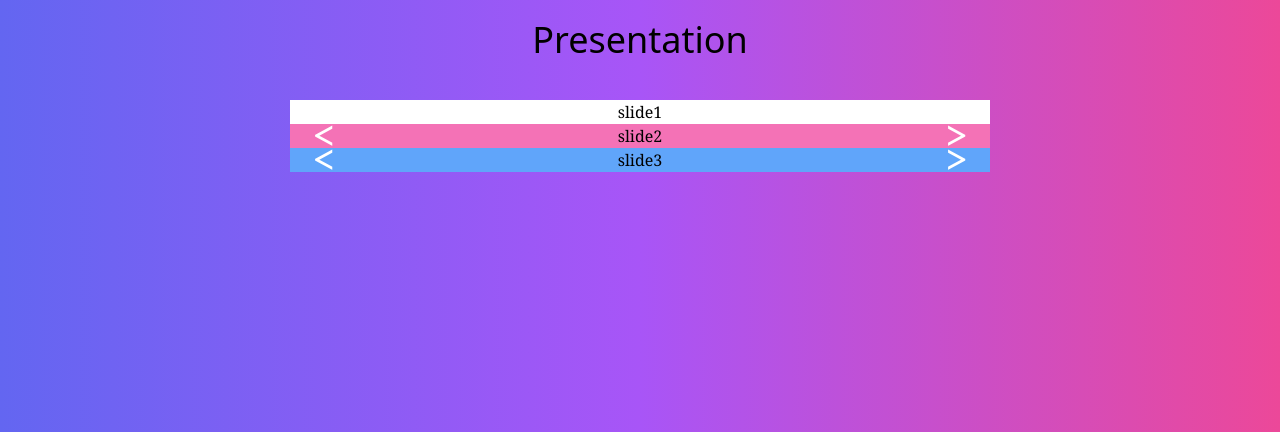
After one commit to pconner6/CS2340-g11-proj2, a Django app: page /presentation/ in a window 1280 px wide. The commit adds this page. Shown: the top 432 px of the page. Run offline with Django 5.2, Linux system fonts and the light colour scheme; some libraries are stand-ins or nearby versions.

Commit message:
basic template for presentation

```diff
--- a/app/static/app/output.css
+++ b/app/static/app/output.css
@@ -596,14 +596,67 @@ video {
   position: fixed;
 }
 
+.absolute {
+  position: absolute;
+}
+
+.relative {
+  position: relative;
+}
+
+.left-5 {
+  left: 1.25rem;
+}
+
+.right-5 {
+  right: 1.25rem;
+}
+
+.top-1\/2 {
+  top: 50%;
+}
+
+.mt-10 {
+  margin-top: 2.5rem;
+}
+
+.mt-5 {
+  margin-top: 1.25rem;
+}
+
 .flex {
   display: flex;
 }
 
-.border-spacing-3 {
-  --tw-border-spacing-x: 0.75rem;
-  --tw-border-spacing-y: 0.75rem;
-  border-spacing: var(--tw-border-spacing-x) var(--tw-border-spacing-y);
+.h-\[40vw\] {
+  height: 40vw;
+}
+
+.h-full {
+  height: 100%;
+}
+
+.w-\[80vw\] {
+  width: 80vw;
+}
+
+.w-full {
+  width: 100%;
+}
+
+.translate-y-\[-50\%\] {
+  --tw-translate-y: -50%;
+  transform: translate(var(--tw-translate-x), var(--tw-translate-y)) rotate(var(--tw-rotate)) skewX(var(--tw-skew-x)) skewY(var(--tw-skew-y)) scaleX(var(--tw-scale-x)) scaleY(var(--tw-scale-y));
+}
+
+.scale-\[2\] {
+  --tw-scale-x: 2;
+  --tw-scale-y: 2;
+  transform: translate(var(--tw-translate-x), var(--tw-translate-y)) rotate(var(--tw-rotate)) skewX(var(--tw-skew-x)) skewY(var(--tw-skew-y)) scaleX(var(--tw-scale-x)) scaleY(var(--tw-scale-y));
+}
+
+.flex-col {
+  flex-direction: column;
 }
 
 .flex-wrap {
@@ -618,9 +671,12 @@ video {
   align-items: center;
 }
 
-.gap-x-10 {
-  -moz-column-gap: 2.5rem;
-       column-gap: 2.5rem;
+.overflow-y-hidden {
+  overflow-y: hidden;
+}
+
+.rounded-full {
+  border-radius: 9999px;
 }
 
 .rounded-lg {
@@ -640,9 +696,33 @@ video {
   border-color: rgb(0 0 0 / var(--tw-border-opacity));
 }
 
+.bg-blue-400 {
+  --tw-bg-opacity: 1;
+  background-color: rgb(96 165 250 / var(--tw-bg-opacity));
+}
+
+.bg-green-900 {
+  --tw-bg-opacity: 1;
+  background-color: rgb(20 83 45 / var(--tw-bg-opacity));
+}
+
+.bg-pink-400 {
+  --tw-bg-opacity: 1;
+  background-color: rgb(244 114 182 / var(--tw-bg-opacity));
+}
+
 .bg-white {
   --tw-bg-opacity: 1;
   background-color: rgb(255 255 255 / var(--tw-bg-opacity));
+}
+
+.bg-slate-400 {
+  --tw-bg-opacity: 1;
+  background-color: rgb(148 163 184 / var(--tw-bg-opacity));
+}
+
+.bg-transparent {
+  background-color: transparent;
 }
 
 .bg-gradient-to-r {
@@ -697,13 +768,40 @@ video {
   text-align: center;
 }
 
+.font-sans {
+  font-family: ui-sans-serif, system-ui, sans-serif, "Apple Color Emoji", "Segoe UI Emoji", "Segoe UI Symbol", "Noto Color Emoji";
+}
+
+.font-serif {
+  font-family: ui-serif, Georgia, Cambria, "Times New Roman", Times, serif;
+}
+
 .text-9xl {
   font-size: 8rem;
   line-height: 1;
 }
 
+.text-\[15px\] {
+  font-size: 15px;
+}
+
+.text-xs {
+  font-size: 0.75rem;
+  line-height: 1rem;
+}
+
 .font-bold {
   font-weight: 700;
+}
+
+.text-black {
+  --tw-text-opacity: 1;
+  color: rgb(0 0 0 / var(--tw-text-opacity));
+}
+
+.text-white {
+  --tw-text-opacity: 1;
+  color: rgb(255 255 255 / var(--tw-text-opacity));
 }
 
 .underline {
@@ -732,10 +830,43 @@ video {
   letter-spacing: 0.05em;
 }
 
-.hover\:bg-inherit:hover {
-  background-color: inherit;
-}
-
 .hover\:bg-gradient-to-r:hover {
   background-image: linear-gradient(to right, var(--tw-gradient-stops));
 }
+
+@media (min-width: 640px) {
+  .sm\:px-2 {
+    padding-left: 0.5rem;
+    padding-right: 0.5rem;
+  }
+
+  .sm\:text-2xl {
+    font-size: 1.5rem;
+    line-height: 2rem;
+  }
+
+  .sm\:text-base {
+    font-size: 1rem;
+    line-height: 1.5rem;
+  }
+}
+
+@media (min-width: 768px) {
+  .md\:h-full {
+    height: 100%;
+  }
+
+  .md\:w-\[700px\] {
+    width: 700px;
+  }
+
+  .md\:text-4xl {
+    font-size: 2.25rem;
+    line-height: 2.5rem;
+  }
+
+  .md\:text-xl {
+    font-size: 1.25rem;
+    line-height: 1.75rem;
+  }
+}
--- /dev/null
+++ b/app/templates/app/presentation.html
@@ -0,0 +1,79 @@
+<!DOCTYPE html>
+<html lang="en">
+<head>
+    <meta charset="UTF-8">
+    <meta name="viewport" content=
+    "width=device-width, initial-scale=1.0">
+    <link href="..\..\static\app\output.css" rel="stylesheet">
+    <!-- Tailwind CSS CDN -->
+    <script src=
+"https://cdn.tailwindcss.com">
+    </script>
+    <style type="text/tailwindcss">
+        /* Common Styles */
+        @layer components {
+            .slide{
+                @apply w-full h-full relative
+            }
+            .image{
+                @apply w-full h-full object-cover
+            }
+            .arrow {
+                @apply md:text-xl sm:text-base text-xs
+                font-bold absolute top-1/2 translate-y-[-50%]
+                scale-[2] rounded-full bg-transparent
+            }
+            .prev{
+                @apply left-5 sm:px-2 px-1.5 py-0.5
+            }
+            .next{
+                @apply right-5 sm:px-2 px-1.5 py-0.5
+            }
+        }
+    </style>
+    <title>
+        Presentation
+    </title>
+</head>
+
+<body class="bg-gradient-to-r from-indigo-500 via-purple-500 to-pink-500 font-serif text-white flex
+    flex-col items-center">
+
+    <p class="md:text-4xl font-sans text-black
+        sm:text-2xl text-[15px] mt-5">
+        Presentation
+    </p>
+
+    <main class="md:w-[700px] w-[80vw] md:h-full
+        h-[40vw] overflow-y-hidden mt-10 ">
+        <div id="slide1" class="slide">
+            <div class="bg-white"><h2 class="text-center text-black">slide1</h2></div>
+            <a href="#slide3" class="prev arrow">
+                &lt;
+            </a>
+            <a href="#slide2" class="next arrow">
+                &gt;
+            </a>
+        </div>
+        <div id="slide2" class="slide">
+            <div class="bg-pink-400"><h2 class="text-center text-black">slide2</h2></div>
+            <a href="#slide1" class="prev arrow">
+                &lt;
+            </a>
+            <a href="#slide3" class="next arrow">
+                &gt;
+            </a>
+        </div>
+        <div id="slide3" class="slide">
+            <div class="bg-blue-400"><h2 class="text-center text-black">slide3</h2></div>
+            <a href="#slide2" class="prev arrow">
+                &lt;
+            </a>
+            <a href="#slide1" class="next arrow">
+                &gt;
+            </a>
+        </div>
+    </main>
+</body>
+
+</html>
--- a/app/urls.py
+++ b/app/urls.py
@@ -1,6 +1,7 @@
 
 from django.urls import path
 from .views import auth_views
+from .views import presentation_views
 
 urlpatterns = [
     path('', auth_views.landing_page, name='landing_page'),
@@ -11,4 +12,5 @@ urlpatterns = [
     path('logout/', auth_views.logout_view, name='logout'),
     path('devs/', auth_views.devs, name='devs'),
     path('holiday-wrapped/', auth_views.holiday_wrapped, name='holiday_wrapped'),
+    path('presentation/', presentation_views.presentation, name='presentation')
 ]
--- /dev/null
+++ b/app/views/presentation_views.py
@@ -0,0 +1,8 @@
+import requests
+from django.shortcuts import render, redirect
+from django.conf import settings
+from django.utils import timezone
+from datetime import datetime
+
+def presentation(request):
+    return render(request, 'app/presentation.html')
```
Also changed, not shown: other parts of app/static/app/output.css (+9 -18 lines), db.sqlite3.
